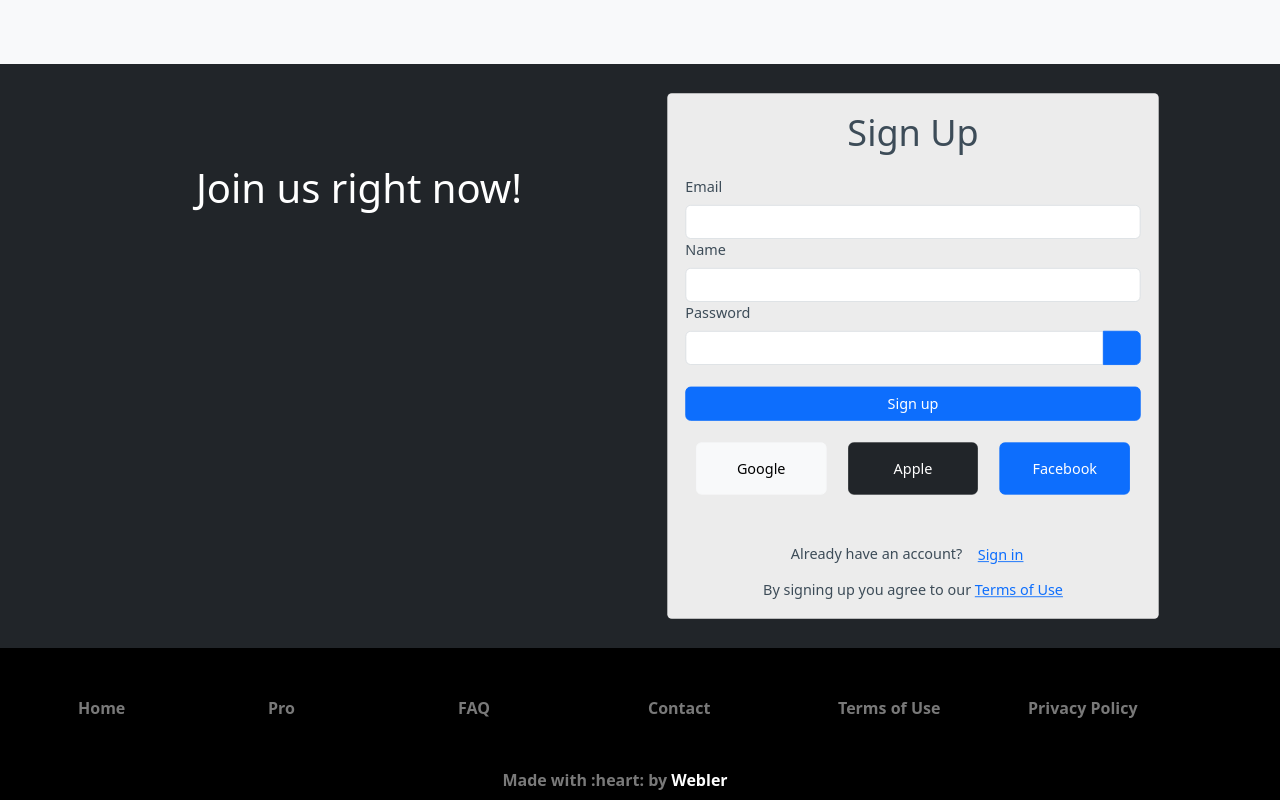
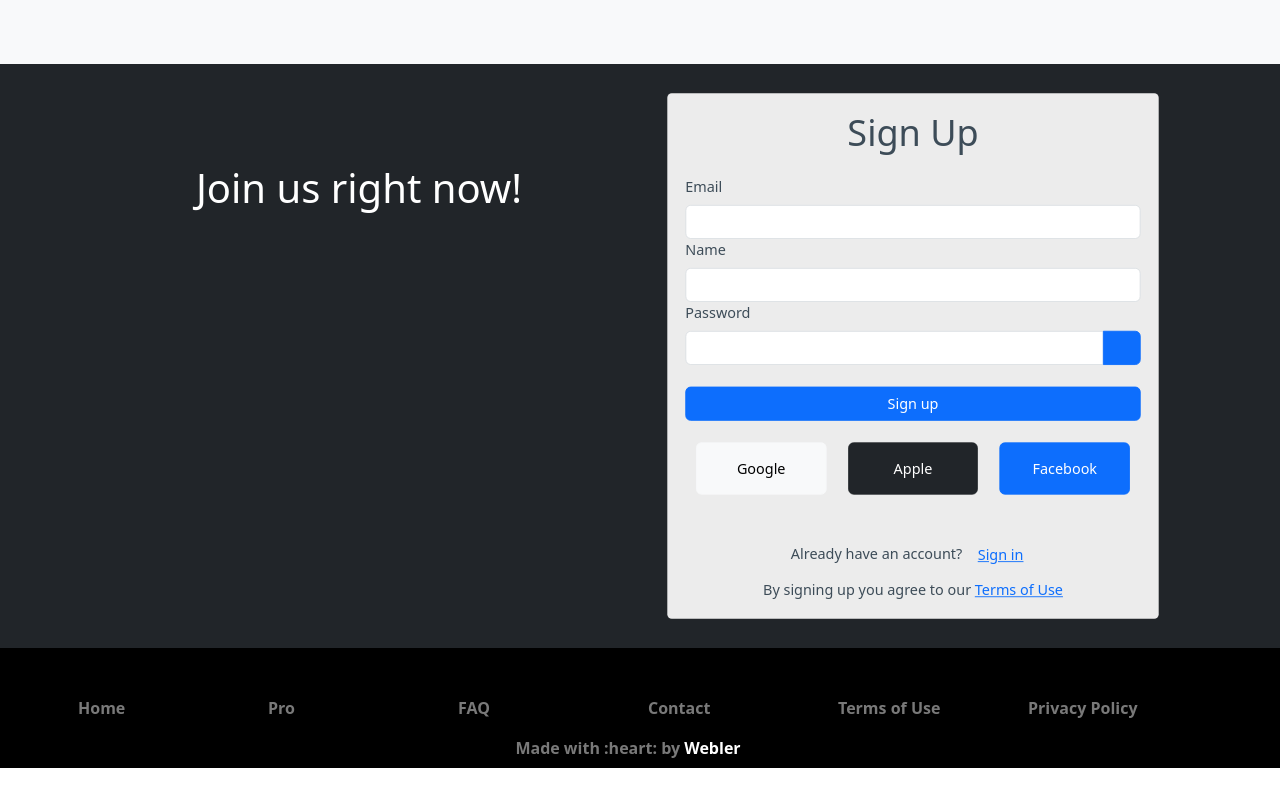
Before and after one commit to Webler-Group/website-new, a React (Vite) app in the folder frontend/: page / in a window 1280 px wide. Shown: the part 2328-3128 px from the top of the page. After the commit the page ends 3096 px from the top, so only its background shows below. Built offline with nearby package versions, Linux system fonts and the light colour scheme; some icons are missing.

Commit message:
Add files via upload

```diff
--- a/frontend/src/features/auth/pages/Login.tsx
+++ b/frontend/src/features/auth/pages/Login.tsx
@@ -1,10 +1,12 @@
 import { useNavigate } from "react-router-dom";
 import LoginForm from "../components/LoginForm";
 import { Container } from "react-bootstrap";
+import PageTitle from "../../../layouts/PageTitle";
 
 const Login = () => {
 
     const navigate = useNavigate();
+    PageTitle("Webler - Login", false);
 
     const toggle = () => {
         navigate("/Register");
--- a/frontend/src/features/auth/pages/Register.tsx
+++ b/frontend/src/features/auth/pages/Register.tsx
@@ -1,10 +1,12 @@
 import { useNavigate } from "react-router-dom";
 import RegisterForm from "../components/RegisterForm";
 import { Container } from "react-bootstrap";
+import PageTitle from "../../../layouts/PageTitle";
 
 const Register = () => {
 
     const navigate = useNavigate();
+    PageTitle("Webler - Register", false);
 
     const toggle = () => {
         navigate("/Login");
--- a/frontend/src/features/discuss/pages/Discuss.tsx
+++ b/frontend/src/features/discuss/pages/Discuss.tsx
@@ -1,5 +1,6 @@
 import { Button, Container, Form, FormControl, Pagination } from "react-bootstrap";
 import Header from "../../../layouts/Header";
+import PageTitle from "../../../layouts/PageTitle";
 
 const Discuss = () => {
 
@@ -12,6 +13,8 @@ const Discuss = () => {
             </Pagination.Item>,
         );
     }
+
+    PageTitle("Webler - Discuss", false);
 
     return (
         <>
--- a/frontend/src/features/profile/pages/Profile.tsx
+++ b/frontend/src/features/profile/pages/Profile.tsx
@@ -9,6 +9,7 @@ import countries from "../../../config/countries";
 import { FaStar } from "react-icons/fa6";
 import Country from "../../../components/Country";
 import FollowList from "./FollowList";
+import PageTitle from "../../../layouts/PageTitle";
 
 export interface UserDetails {
     id: string;
@@ -32,6 +33,7 @@ export interface UserMinimal {
 }
 
 const Profile = () => {
+
     const { userId } = useParams();
 
     const [userDetails, setUserDetails] = useState<UserDetails | null>(null);
@@ -103,9 +105,13 @@ const Profile = () => {
         setFollowListVisible(2);
     }
 
+    const setPageTitle =(userName:string)=>{
+        {document.title=userName + " | Webler"}
+    }
+
     return (
         <>
-            <Header />
+            <Header variant="light"/>
             {
                 userDetails &&
                 <>
@@ -117,6 +123,7 @@ const Profile = () => {
                         followListVisible == 2 &&
                         <FollowList onClose={closeFollowList} options={{ title: "Following", urlPath: `/Profile/${userId}/following` }} />
                     }
+                    {setPageTitle(userDetails.name)}
                     <ProfileSettings userDetails={userDetails} onUpdate={onUserUpdate} />
                     <Container>
                         <Card className="mt-4 p-2">
--- /dev/null
+++ b/frontend/src/layouts/Footer.tsx
@@ -0,0 +1,31 @@
+import Container from 'react-bootstrap/Container';
+import Row from 'react-bootstrap/Row';
+import Col from 'react-bootstrap/Col';
+
+function Footer() {
+  return (
+    <>
+        <footer className='bg-black'>
+            <Container>
+                <div className="wb-home-footer">
+                    <Row>
+                        <Col className='p-2'>Home</Col>
+                        <Col className='p-2'>Pro</Col>
+                        <Col className='p-2'>FAQ</Col>
+                        <Col className='p-2'>Contact</Col>
+                        <Col className='p-2'>Terms of Use</Col>
+                        <Col className='p-2'>Privacy Policy</Col>
+                    </Row>
+                    <Row  className='p-2 w-100'>
+                    <div className="text-center wb-made-by">
+                        Made with :heart: by <b>Webler</b>
+                    </div>
+                    </Row>
+                </div>
+            </Container>
+        </footer>
+    </>
+  )
+}
+
+export default Footer
--- a/frontend/src/pages/Home.tsx
+++ b/frontend/src/pages/Home.tsx
@@ -1,12 +1,16 @@
 import { Button, Container } from "react-bootstrap";
 import Header from "../layouts/Header";
+import Footer from '../layouts/Footer';
 import { LinkContainer } from "react-router-bootstrap";
 import { useState } from "react";
 import LoginForm from "../features/auth/components/LoginForm";
 import RegisterForm from "../features/auth/components/RegisterForm";
+import PageTitle from "../layouts/PageTitle";
 
 function Home() {
+
   const [isUserRegistering, setUserAuthPage] = useState(true);
+  PageTitle("Webler - Home", false);
 
   return (
     <>
@@ -213,25 +217,7 @@ function Home() {
           </Container>
         </section>
 
-        <footer className="bg-black ">
-          <Container>
-            <div className="row row-cols-4 row-cols-6 d-flex wb-home-footer">
-            <div className="p-2">Home</div>
-              <div className="p-2">Pro</div>
-              <div className="p-2">FAQ</div>
-              <div className="p-2">Contact</div>
-
-              <div className="p-2">Terms of Use</div>
-              <div className="me-auto p-2">Privacy Policy</div>
-              < br/>< br/>< br/>
-              <div className="p-2 w-100">
-                <div className="text-center wb-made-by">
-                  Made with :heart: by <b>Webler</b>
-                </div>
-              </div>
-            </div>
-          </Container>
-        </footer>
+        <Footer />
       </div>
     </>
   );
--- a/frontend/src/pages/TermsOfUse.tsx
+++ b/frontend/src/pages/TermsOfUse.tsx
@@ -1,6 +1,10 @@
 import Header from "../layouts/Header";
+import PageTitle from "../layouts/PageTitle";
 
 const TermsOfUse = () => {
+
+    PageTitle("Webler - Terms of Use", false);
+
     return (
         <>
             {/* Header */}
```
